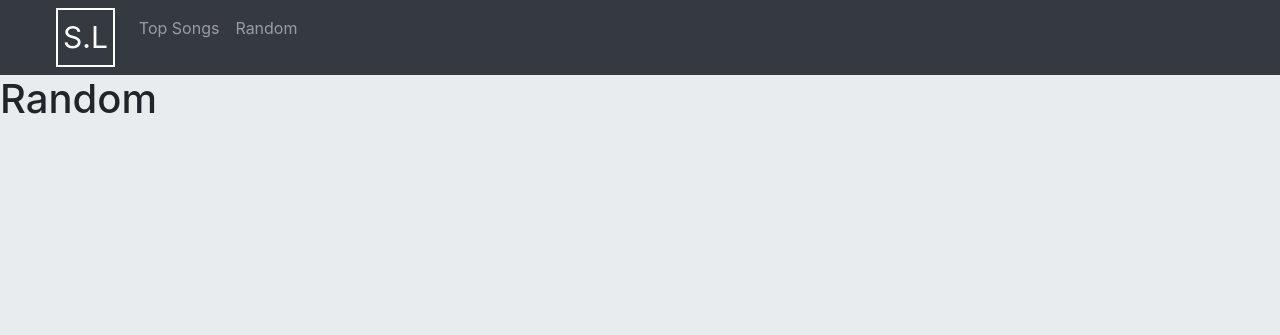
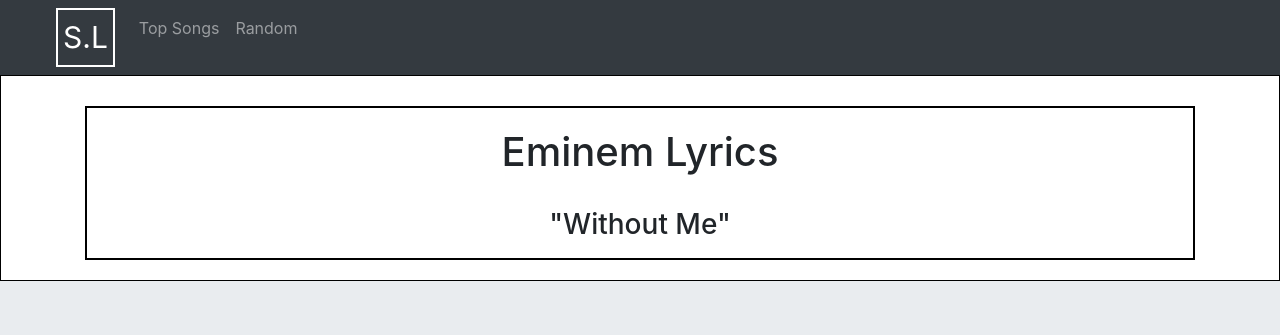
Before and after one commit to Cameron-Stewart94/Song-Lyrics-Application, a Django app: template songs_app/templates/songs_app/random_song.html in a window 1280 px wide. Shown: the top 335 px of the page. Run offline with Django 3.2, Linux system fonts and the light colour scheme; the template is opened without the code that fills it: values that come from a table or form of the project are taken from there, others are empty; data comes from the database, SQL or seed files in the repository; some libraries are stand-ins or nearby versions.

Commit message:
Completes random song lyrics

```diff
--- a/songs_app/templates/songs_app/base.html
+++ b/songs_app/templates/songs_app/base.html
@@ -14,7 +14,7 @@
       <div class="navbar-nav">
         <a id="logo" class="navbar-brand" href="{% url 'songs_app:index' %}">S.L</a>
         <a class="nav-item nav-link" href="#">Top Songs</a>
-        <a class="nav-item nav-link" href="{% url 'songs_app:random_song %'}">Random</a>
+        <a class="nav-item nav-link" href="{% url 'songs_app:random_song' %}">Random</a>
       </div>
 
     </nav>
--- a/songs_app/templates/songs_app/random_song.html
+++ b/songs_app/templates/songs_app/random_song.html
@@ -1,6 +1 @@
-{% extends "songs_app/base.html" %}
-{% load static %}
-{% block body_block %}
-  <h1>Random</h1>
-
-{% endblock %}
+{% extends "songs_app/lyrics.html" %}
--- a/songs_app/views.py
+++ b/songs_app/views.py
@@ -4,6 +4,7 @@
 from django.http import HttpResponseRedirect, HttpResponse
 from songs_app.lyrics_generator import Lyrics
 from songs_app.models import Artist, Song
+from songs_app.query import a
 
 # Create your views here.
 def index(request):
@@ -51,4 +52,5 @@
 
 
 def random_song(request):
-    return render(request, 'songs_app/random_song.html')
+    msg = a()
+    return render(request, 'songs_app/random_song.html', {'artist': msg['artist'], 'song': msg['song'], 'lyrics': msg['lyrics']} )
--- a/songs_project/urls.py
+++ b/songs_project/urls.py
@@ -21,5 +21,4 @@
     path('', views.index, name = 'index'),
     path('admin/', admin.site.urls),
     path('songs_app/', include('songs_app.urls', namespace='songs_app')),
-    path('random_song/', views.random_song, name='random_song')
 ]
```
Also changed, not shown: songs_app/query.py (+10 -2 lines).
